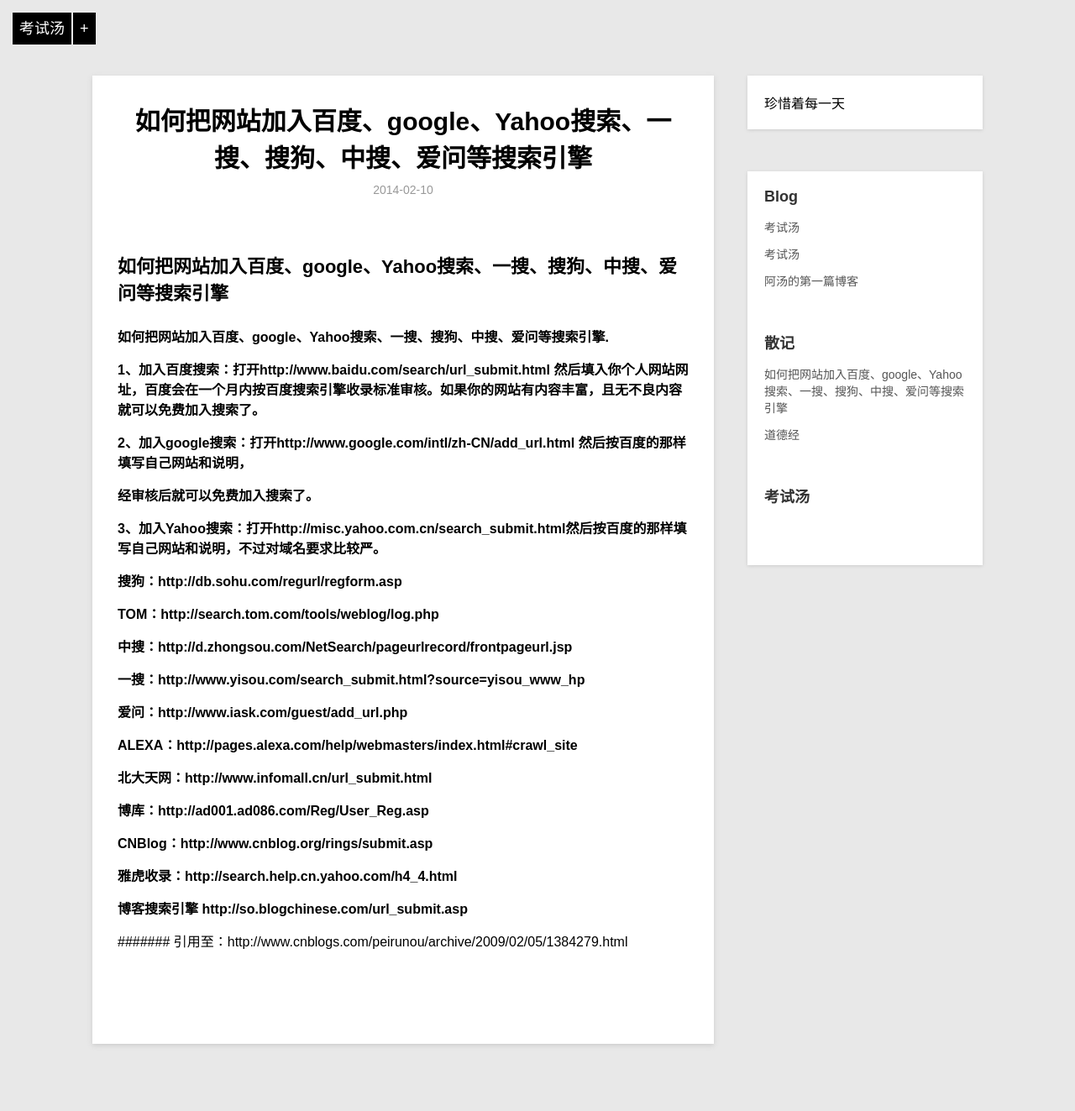
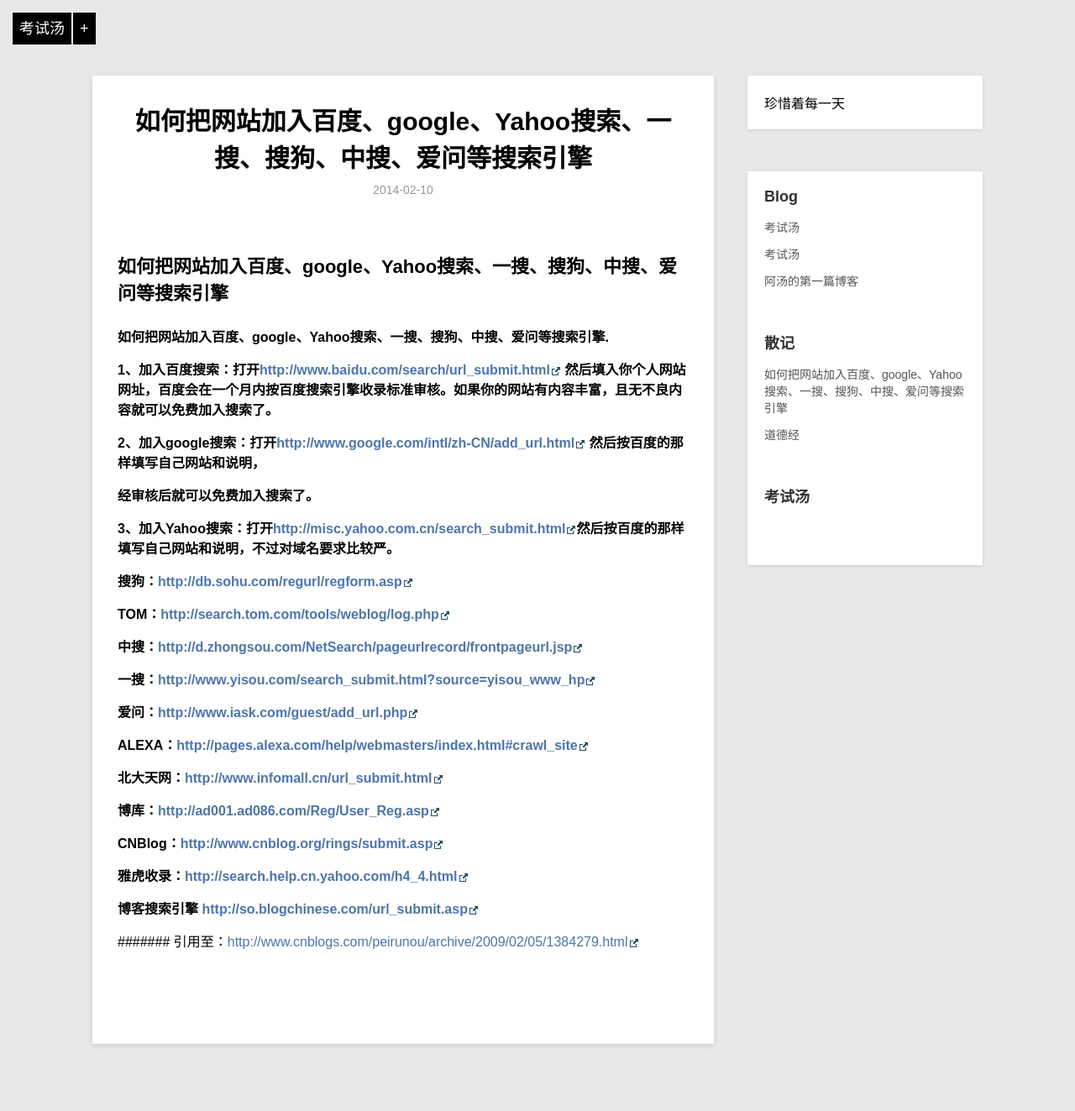
Before and after one commit to tangzhezhi/tangblog, a Jekyll site: the page built from _posts/opinion/2014-02-10-site-to-baidu.md, in a window 1280 px wide. Shown: the whole page at 84% size. Built offline with Jekyll 4.4.1, drawn with Linux system fonts in a browser that asks for light colours; Markdown is read by kramdown in place of the engine named in the settings; comment, search, counter and statistics services are not loaded; some of the changed lines change nothing that is shown; grey boxes are pictures that could not be loaded.

Commit message:
Signed-off-by: tangzhezhi <330882908@qq.com>

```diff
--- a/_posts/opinion/2014-02-10-site-to-baidu.md
+++ b/_posts/opinion/2014-02-10-site-to-baidu.md
@@ -8,34 +8,34 @@
 ##									如何把网站加入百度、google、Yahoo搜索、一搜、搜狗、中搜、爱问等搜索引擎
 ####	如何把网站加入百度、google、Yahoo搜索、一搜、搜狗、中搜、爱问等搜索引擎.
 
-##### 	1、加入百度搜索：打开http://www.baidu.com/search/url_submit.html 然后填入你个人网站网址，百度会在一个月内按百度搜索引擎收录标准审核。如果你的网站有内容丰富，且无不良内容就可以免费加入搜索了。
+##### 	1、加入百度搜索：打开<http://www.baidu.com/search/url_submit.html> 然后填入你个人网站网址，百度会在一个月内按百度搜索引擎收录标准审核。如果你的网站有内容丰富，且无不良内容就可以免费加入搜索了。
 
-##### 	2、加入google搜索：打开http://www.google.com/intl/zh-CN/add_url.html 然后按百度的那样填写自己网站和说明，
+##### 	2、加入google搜索：打开<http://www.google.com/intl/zh-CN/add_url.html> 然后按百度的那样填写自己网站和说明，
 #####	经审核后就可以免费加入搜索了。
 
-#####	3、加入Yahoo搜索：打开http://misc.yahoo.com.cn/search_submit.html然后按百度的那样填写自己网站和说明，不过对域名要求比较严。
+#####	3、加入Yahoo搜索：打开<http://misc.yahoo.com.cn/search_submit.html>然后按百度的那样填写自己网站和说明，不过对域名要求比较严。
 
-##### 搜狗：http://db.sohu.com/regurl/regform.asp
+##### 搜狗：<http://db.sohu.com/regurl/regform.asp>
 
-##### TOM：http://search.tom.com/tools/weblog/log.php
+##### TOM：<http://search.tom.com/tools/weblog/log.php>
 
-##### 中搜：http://d.zhongsou.com/NetSearch/pageurlrecord/frontpageurl.jsp
+##### 中搜：<http://d.zhongsou.com/NetSearch/pageurlrecord/frontpageurl.jsp >
 
-#####	一搜：http://www.yisou.com/search_submit.html?source=yisou_www_hp
+#####	一搜：<http://www.yisou.com/search_submit.html?source=yisou_www_hp>
 
-#####	爱问：http://www.iask.com/guest/add_url.php
+#####	爱问：<http://www.iask.com/guest/add_url.php>
 
-#####	ALEXA：http://pages.alexa.com/help/webmasters/index.html#crawl_site
+#####	ALEXA：<http://pages.alexa.com/help/webmasters/index.html#crawl_site>
 
-#####	北大天网：http://www.infomall.cn/url_submit.html
+#####	北大天网：<http://www.infomall.cn/url_submit.html>
 
-#####	博库：http://ad001.ad086.com/Reg/User_Reg.asp
+#####	博库：<http://ad001.ad086.com/Reg/User_Reg.asp>
 
 
-#####	CNBlog：http://www.cnblog.org/rings/submit.asp
+#####	CNBlog：<http://www.cnblog.org/rings/submit.asp>
 
-#####	雅虎收录：http://search.help.cn.yahoo.com/h4_4.html
+#####	雅虎收录：<http://search.help.cn.yahoo.com/h4_4.html>
 
-#####	博客搜索引擎	http://so.blogchinese.com/url_submit.asp
+#####	博客搜索引擎	<http://so.blogchinese.com/url_submit.asp>
 
-#######		引用至：http://www.cnblogs.com/peirunou/archive/2009/02/05/1384279.html
+#######		引用至：<http://www.cnblogs.com/peirunou/archive/2009/02/05/1384279.html>
```
